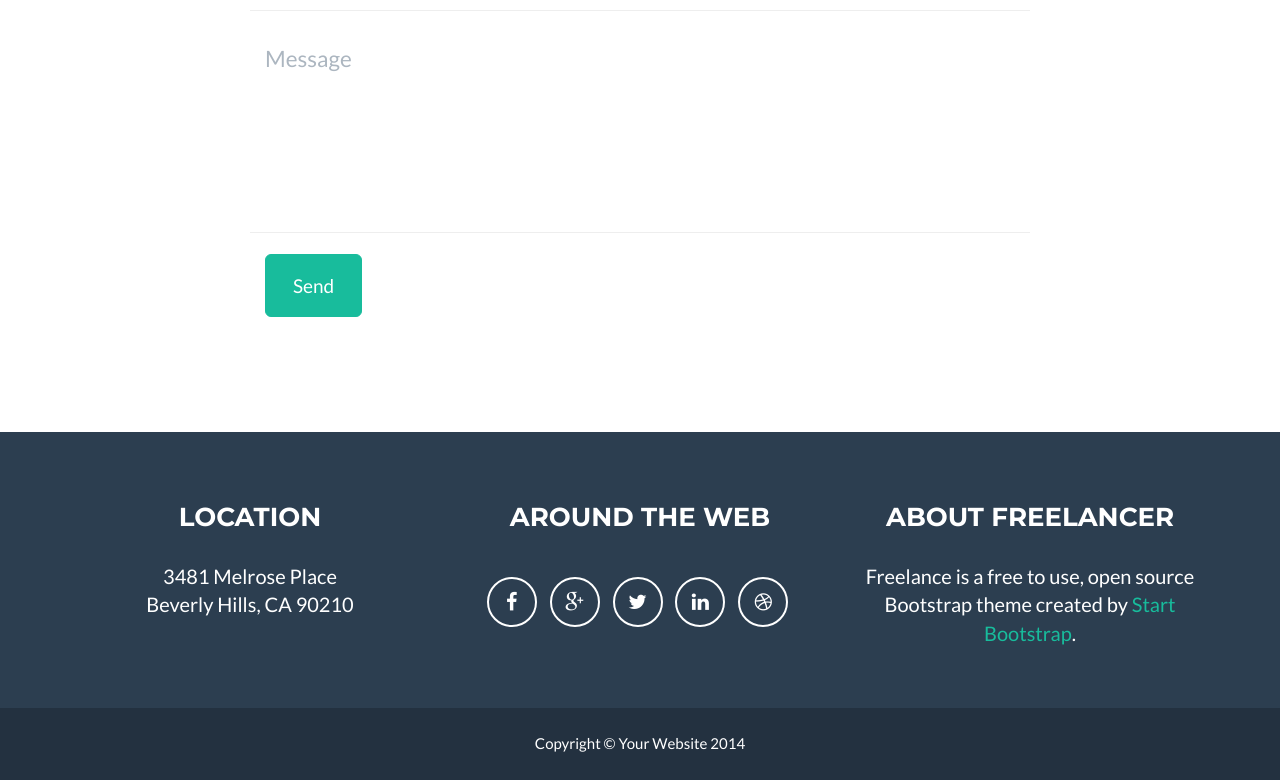
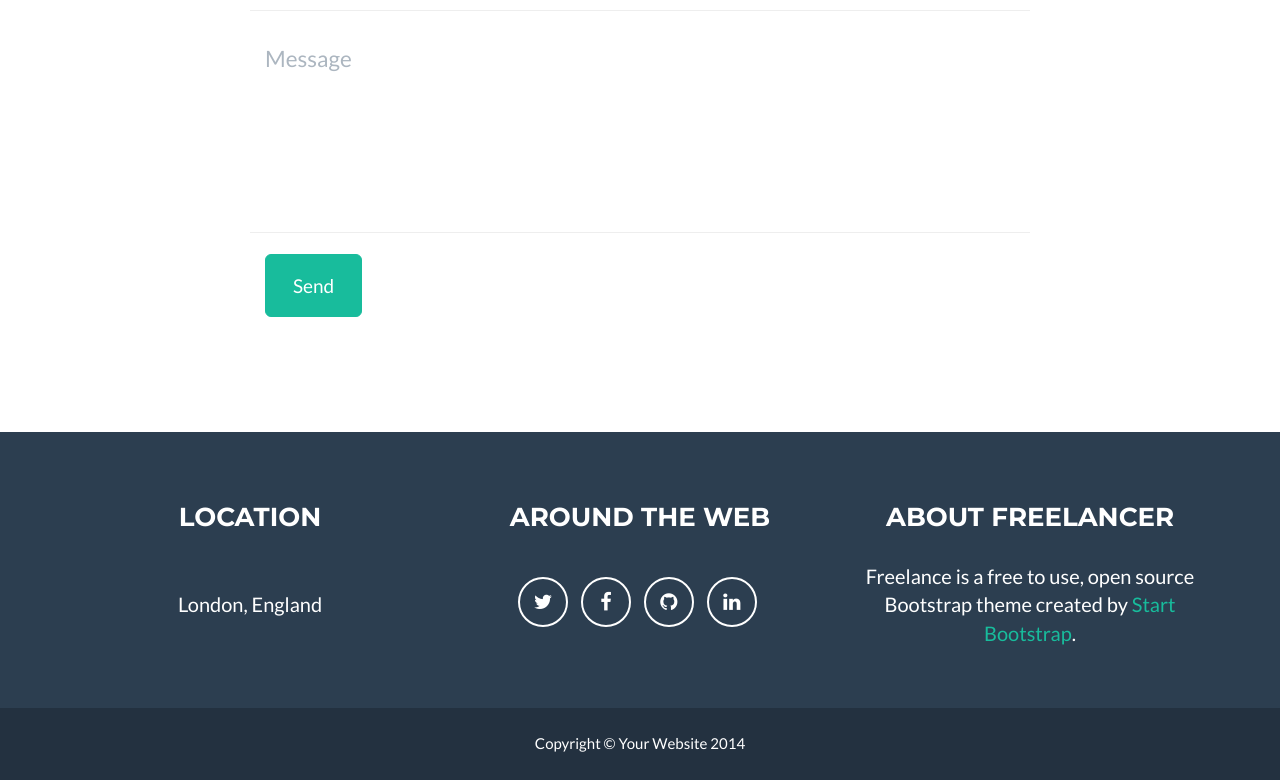
Before and after one commit to ThatTobMate/V-Portfolio, a plain HTML site: page index.html in a window 1280 px wide. Shown: the part 3134-3914 px from the top of the page. Drawn offline with nearby package versions, Linux system fonts and the light colour scheme.

Commit message:
social media links

```diff
--- a/index.html
+++ b/index.html
@@ -272,25 +272,22 @@
                 <div class="row">
                     <div class="footer-col col-md-4">
                         <h3>Location</h3>
-                        <p>3481 Melrose Place<br>Beverly Hills, CA 90210</p>
+                        <p><br>London, England</p>
                     </div>
                     <div class="footer-col col-md-4">
                         <h3>Around the Web</h3>
                         <ul class="list-inline">
                             <li>
-                                <a href="#" class="btn-social btn-outline"><i class="fa fa-fw fa-facebook"></i></a>
+                                <a href="https://twitter.com/vini5ha" target="_blank" class="btn-social btn-outline"><i class="fa fa-fw fa-twitter"></i></a>
                             </li>
                             <li>
-                                <a href="#" class="btn-social btn-outline"><i class="fa fa-fw fa-google-plus"></i></a>
+                                <a href="https://www.facebook.com/vinisha.hathira" target="_blank" class="btn-social btn-outline"><i class="fa fa-fw fa-facebook"></i></a>
                             </li>
                             <li>
-                                <a href="#" class="btn-social btn-outline"><i class="fa fa-fw fa-twitter"></i></a>
+                                <a href="https://github.com/vinishah" target="_blank" class="btn-social btn-outline"><i class="fa fa-fw fa-github"></i></a>
                             </li>
                             <li>
-                                <a href="#" class="btn-social btn-outline"><i class="fa fa-fw fa-linkedin"></i></a>
-                            </li>
-                            <li>
-                                <a href="#" class="btn-social btn-outline"><i class="fa fa-fw fa-dribbble"></i></a>
+                                <a href="https://uk.linkedin.com/in/vinishahathiramani" target="_blank" class="btn-social btn-outline"><i class="fa fa-fw fa-linkedin"></i></a>
                             </li>
                         </ul>
                     </div>
```
